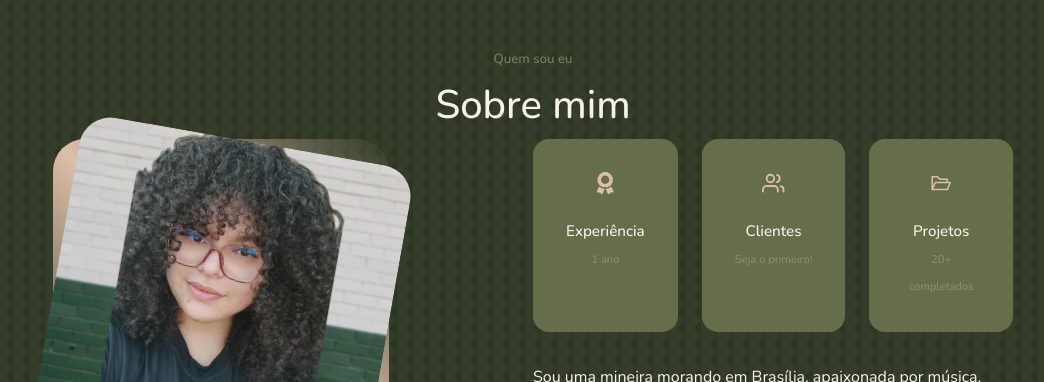
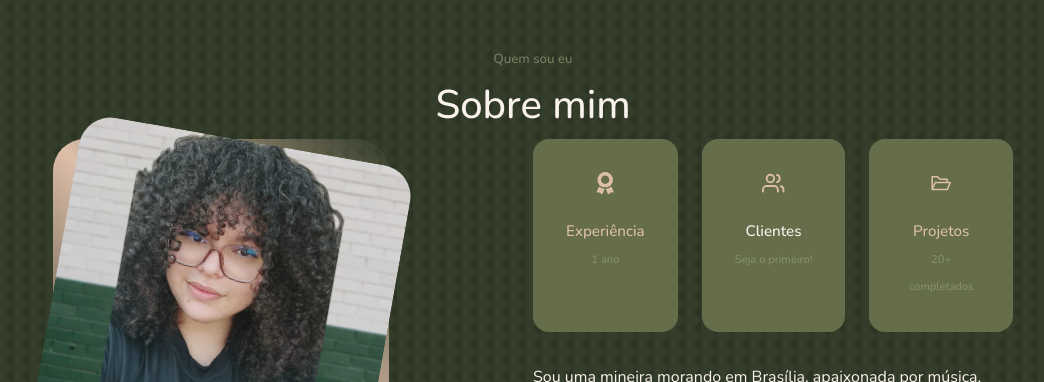
Before and after one commit to emmapersil/react-portfolio, a React (Create React App) app: page / in a window 1280 px wide. Shown: the part 880-1262 px from the top of the page, without its empty margins (107-1151 px from the left). Built offline with nearby package versions, Linux system fonts and the light colour scheme.

Commit message:
Adiciona links na sessão about

```diff
--- a/src/components/about/About.jsx
+++ b/src/components/about/About.jsx
@@ -20,11 +20,14 @@
 
         <div className="about__content">
           <div className="about__cards">
-            <article className='about__card'>
+            <a className='about__card link'
+            href="https://www.linkedin.com/in/emmanuelle-pereira-dev/"
+            target="_blank"
+            rel="noopener noreferrer">
               <FaAward className='about__icon'/>
               <h5>Experiência</h5>
               <small>1 ano</small>
-            </article>
+            </a>
 
             <article className='about__card'>
               <FiUsers className='about__icon'/>
@@ -32,11 +35,14 @@
               <small>Seja o primeiro!</small>
             </article>
 
-            <article className='about__card'>
+            <a className='about__card link'
+            href="https://github.com/emmapersil"
+            target="_blank"
+            rel="noopener noreferrer">
               <AiOutlineFolderOpen className='about__icon'/>
               <h5>Projetos</h5>
               <small>20+ completados</small>
-            </article>
+            </a>
           </div>
 
           <p>
--- a/src/components/about/about.css
+++ b/src/components/about/about.css
@@ -48,6 +48,10 @@
   transition: var(--transition);
 }
 
+.link {
+  cursor: pointer;
+}
+
 .about__card:hover {
   background: transparent;
   border-color: var(--color-primary-variant);
@@ -73,6 +77,7 @@
   margin: 2rem 0 2.6rem;
   color: var(--color-white);
 }
+
 
 /* === MEDIA QUERIES - MEDIUM DEVICES === */
 @media screen and (max-width: 1024px) {
```
